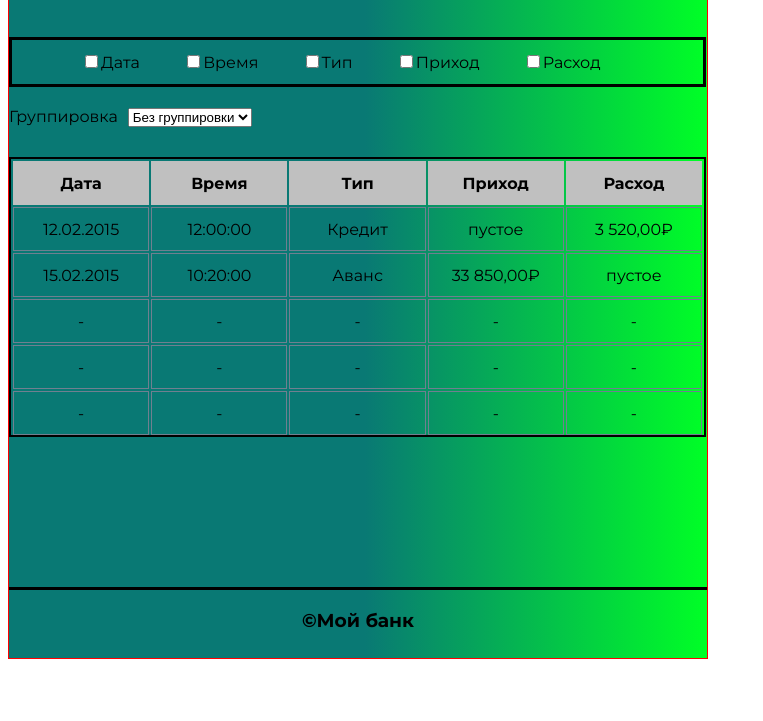
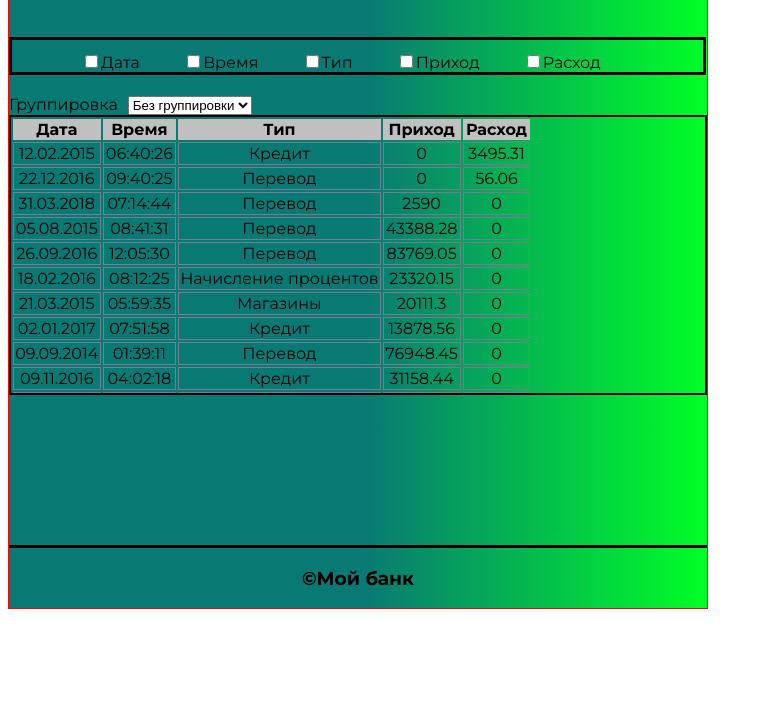
Before and after one commit to Dronchiklolka/js_task2, a plain HTML site: page index.html in a window 1280 px wide. Shown: the part 79-800 px from the top of the page, without its empty margins (0-763 px from the left). Drawn offline with Linux system fonts and the light colour scheme.

Commit message:
create render

```diff
--- a/index.html
+++ b/index.html
@@ -39,6 +39,7 @@
         </div>
         <div class="table">
             <table>
+                <thead>
                     <tr>
                         <th>Дата</th>
                         <th>Время</th>
@@ -46,41 +47,9 @@
                         <th>Приход</th>
                         <th>Расход</th>
                     </tr>
-                <tr>
-                    <td>12.02.2015</td>
-                    <td>12:00:00</td>
-                    <td>Кредит</td>
-                    <td>пустое</td>
-                    <td>3 520,00&#8381;</td>
-                </tr>
-                 <tr>
-                    <td>15.02.2015</td>
-                    <td>10:20:00</td>
-                    <td>Аванс</td>
-                    <td>33 850,00&#8381;</td>
-                    <td>пустое</td>
-                </tr>
-                <tr>
-                    <td>-</td>
-                    <td>-</td>
-                    <td>-</td>
-                    <td>-</td>
-                    <td>-</td>
-                </tr>
-                  <tr>
-                    <td>-</td>
-                    <td>-</td>
-                    <td>-</td>
-                    <td>-</td>
-                    <td>-</td>
-                </tr>
-                  <tr>
-                    <td>-</td>
-                    <td>-</td>
-                    <td>-</td>
-                    <td>-</td>
-                    <td>-</td>
-                </tr>
+                </thead>
+                <tbody>
+                </tbody>
 
             </table>
         </div>
@@ -90,8 +59,13 @@
     </div>
 
 
-    <script src=”my-statement-data.js”>
+    <script src='my-statement-data.js'>
+
+
+
     </script>
+    <script src="render.js">
 
+    </script>
 </body>
 </html>
--- a/main.css
+++ b/main.css
@@ -17,7 +17,6 @@ img{
 
 .wrapper{
     width: 700px;
-    height: 730px;
     border: 1px solid red;
     background: rgb(9,121,116);
     background: linear-gradient(90deg, rgba(9,121,116,1) 51%, rgba(0,255,38,1) 100%);
@@ -48,7 +47,6 @@ header{
     border: 3px solid #000;
     width: 697px;
     margin-top: 40px;
-    height: 50px;
     padding-top: 12px;
     padding-left: 30px;
 }
@@ -61,7 +59,6 @@ label{
 text-align: left;
 display: flex;
 width: 100px;
-height: 50px;
 margin-top: 20px;
 }
 
@@ -70,9 +67,9 @@ nav{
 }
 
 .table{
-    width: 697px;
+    border: 2px solid #000;
     height: 280px;
-    border: 2px solid #000;
+    overflow-y: auto;
 }
 
 th{
@@ -81,8 +78,6 @@ th{
 
 tr, td{
     border: 1px solid slategray;
-    height: 44px;
-    width: 137px;
     text-align: center;
 }
 
--- a/(my-statement-data.js
+++ b/my-statement-data.js
@@ -1,4 +1,4 @@
-const myStatementData = [
+let data = [
     {
         _id: '5ae17f666641d44ec7d772e1',
         date: '2015-02-12T06:40:26',
--- /dev/null
+++ b/render.js
@@ -0,0 +1,69 @@
+function createCell(value) {
+    const cell = document.createElement('td');
+    cell.innerText=value;
+
+    return cell;
+}
+
+data = distributeAmout(data);
+data.forEach(function(element) {
+    const tbody = document.querySelector('tbody');
+    const row = createRow(element);
+    tbody.appendChild(row);
+  });
+
+function createRow(object) {
+    const row = document.createElement('tr');
+    row.appendChild(createCell(getFormatedDate(object.date)));
+    row.appendChild(createCell(getFormatedTime(object.date)));
+    row.appendChild(createCell(object.type));
+    row.appendChild(createCell(object.profit));
+    row.appendChild(createCell(object.costs));
+    return row;
+}
+
+function getFormatedDate(innerDate) {
+    const date = new Date(innerDate);
+    const year = date.getFullYear();
+    const month = addZero(date.getMonth()+1);
+    const day = addZero(date.getDate());
+    const resultDate = day + '.' + month + '.' + year;
+    return resultDate;
+}
+
+function getFormatedTime(innerDate) {
+    const date = new Date(innerDate);
+    const hours = addZero(date.getHours());
+    const minutes = addZero(date.getMinutes());
+    const seconds = date.getSeconds();
+    const resulTime = hours + ':' + minutes + ':' + seconds;
+    return resulTime;
+}
+
+function addZero(dateComponent) {
+    if (dateComponent < 10) {
+        return '0' + dateComponent;
+    }
+    return dateComponent;
+}
+
+function distributeAmout(data) {
+    return data.map(function (item) {
+        if (item.amount >= 0 ) {
+            const result = {
+                ...item,
+                profit: item.amount,
+                costs: 0
+            };
+            delete result.amount;
+            return result;
+        }
+        const result = {
+            ...item,
+            profit: 0,
+            costs: Math.abs(item.amount)
+        };
+        delete result.amount;
+        return result;
+    });
+}
```
Also changed, not shown: Пояснения.txt (added). Lines whose indentation alone changed are shown as unchanged.
